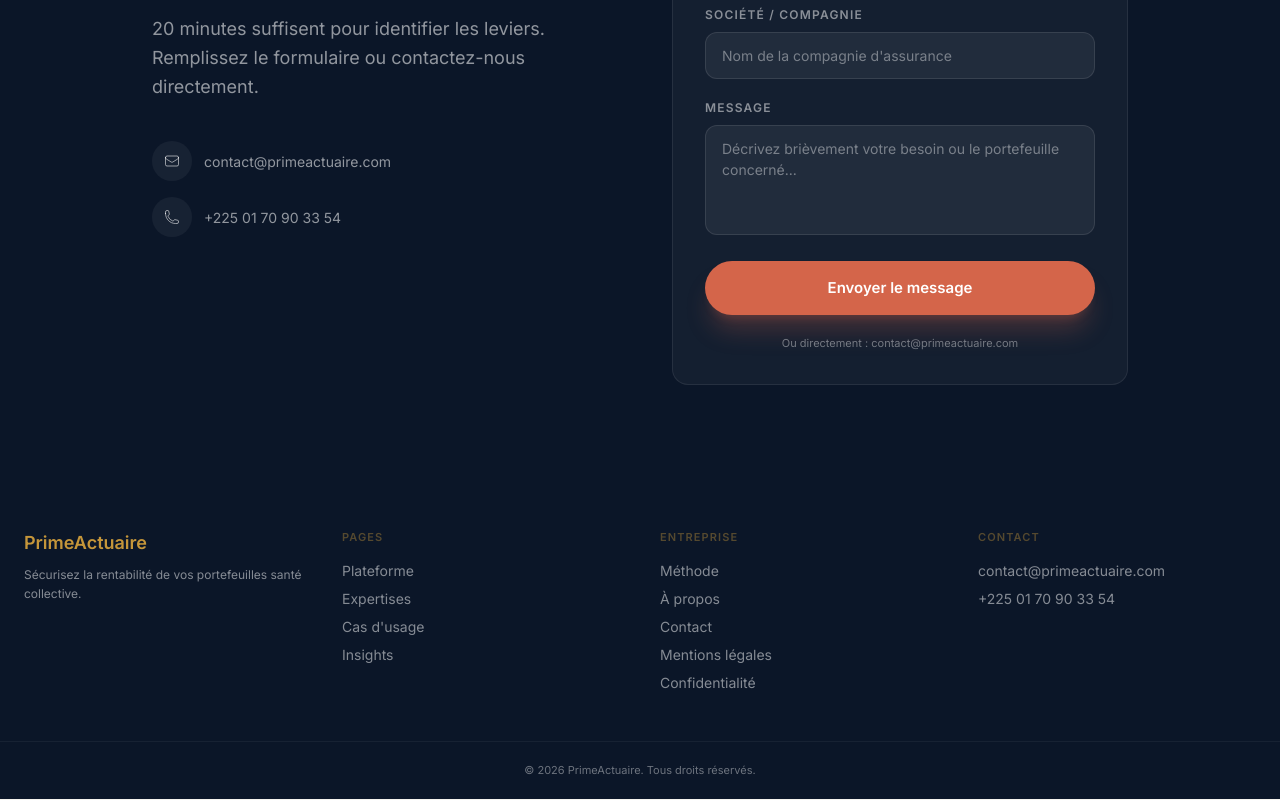
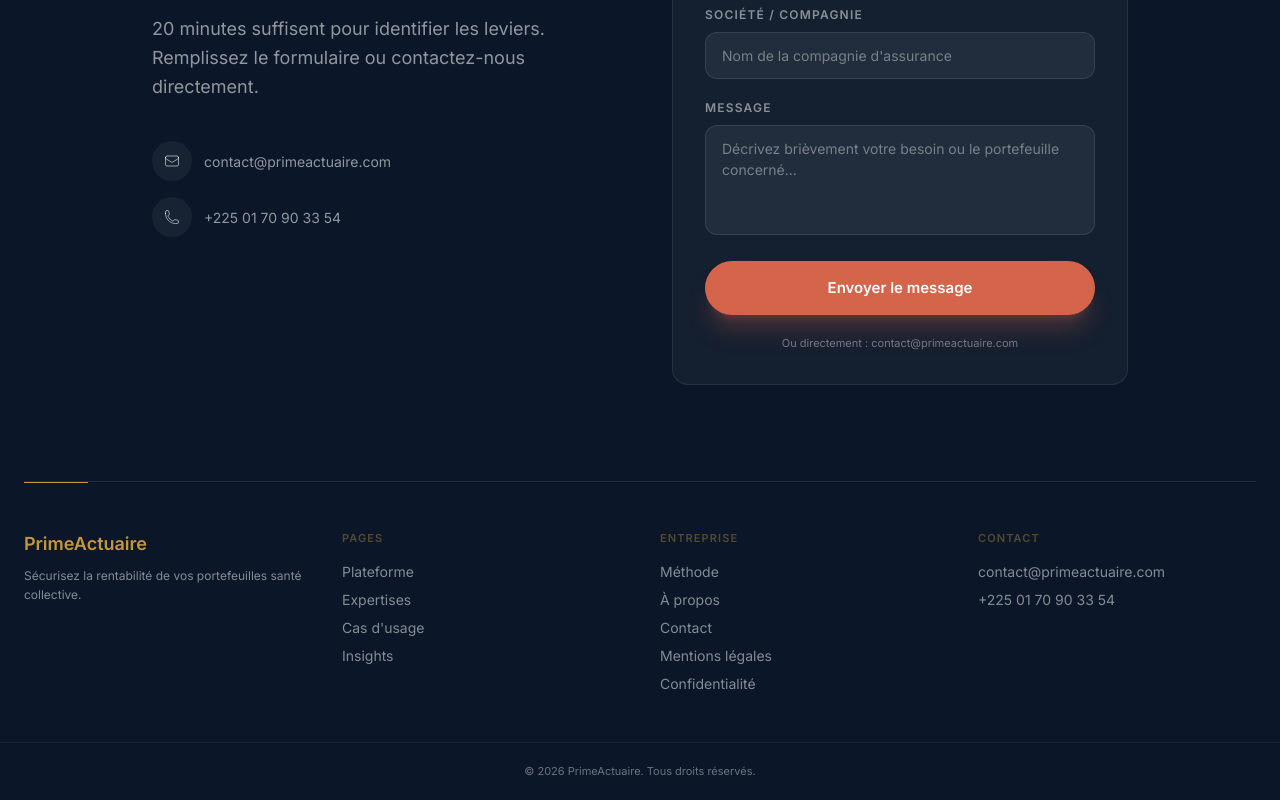
Before and after one commit to sidickgoldman/SiteWeb_PrimeActuaire, a Next.js app: page / in a window 1280 px wide. Shown: the part 4489-5289 px from the top of the page. Built offline with nearby package versions, Linux system fonts and the light colour scheme.

Commit message:
design: Footer - separateur gold pour rupture visuelle avec CTAFinal

```diff
--- a/src/components/Footer.tsx
+++ b/src/components/Footer.tsx
@@ -13,8 +13,15 @@
       transition={{ duration: 0.6 }}
       className="bg-navy text-white"
     >
+      {/* Séparateur — rupture visuelle claire entre CTA et footer utilitaire */}
+      <div className="max-w-7xl mx-auto px-6">
+        <div className="border-t border-white/10 relative">
+          <span className="absolute left-0 top-0 w-16 h-[1px] bg-gold" />
+        </div>
+      </div>
+
       {/* Main footer */}
-      <div className="max-w-7xl mx-auto px-6 py-12 grid grid-cols-1 md:grid-cols-4 gap-10">
+      <div className="max-w-7xl mx-auto px-6 pt-12 pb-12 grid grid-cols-1 md:grid-cols-4 gap-10">
         <div className="md:col-span-1">
           <p className="font-[var(--font-heading)] font-extrabold text-lg text-gold">PrimeActuaire</p>
           <p className="text-xs text-white/50 mt-2 leading-relaxed">
```
